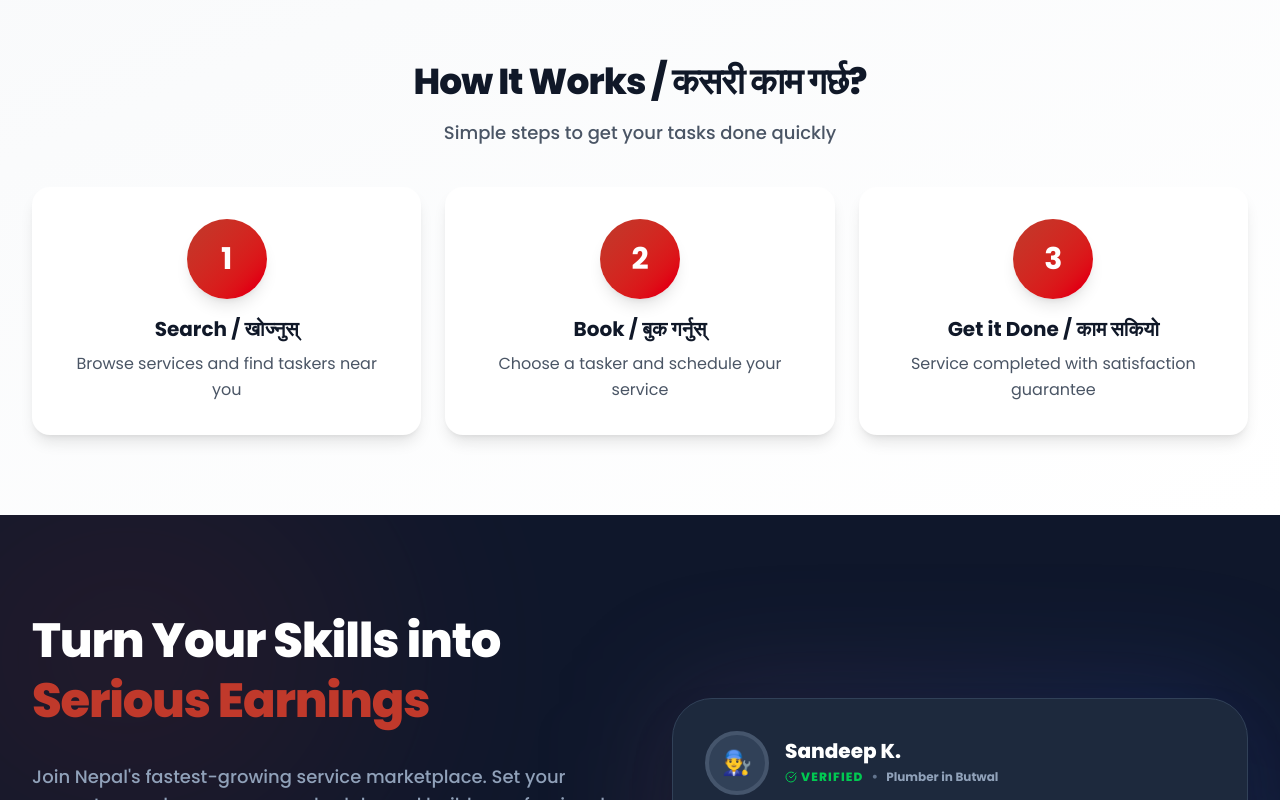
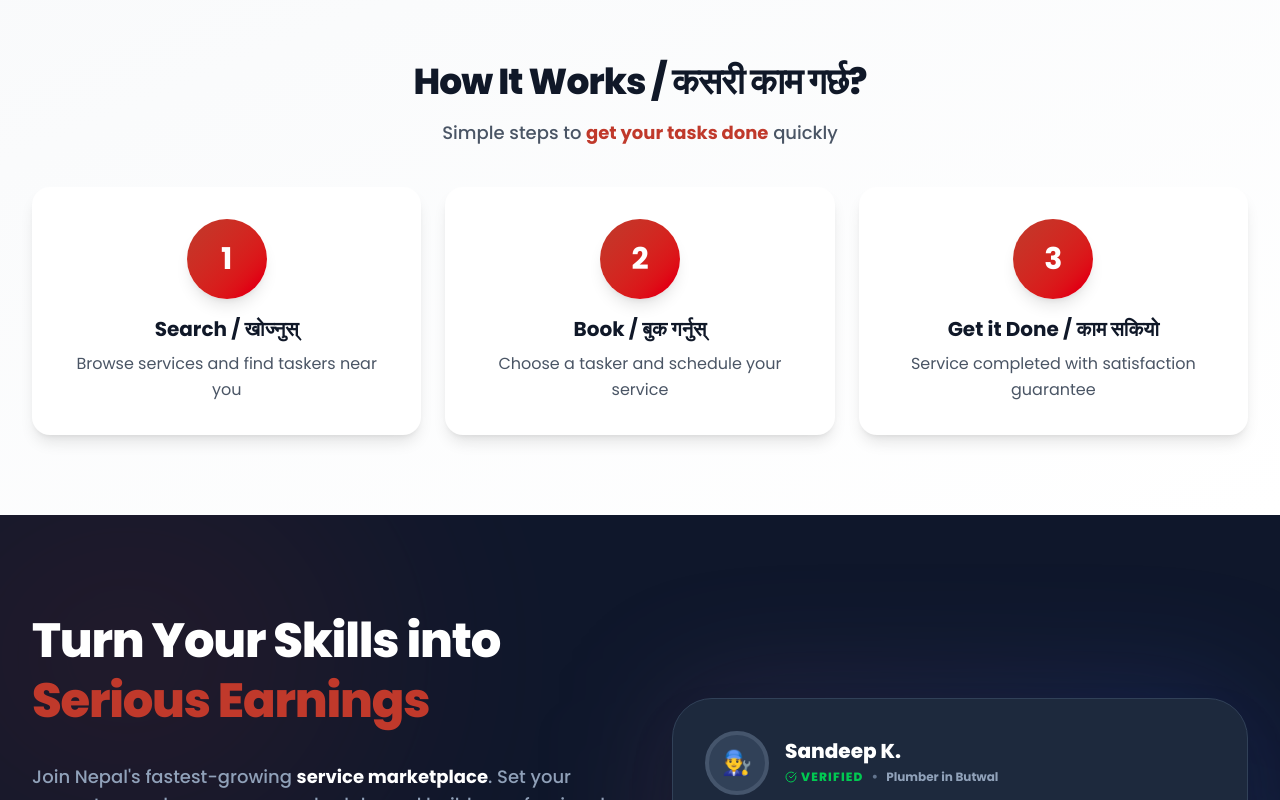
Before and after one commit to lngiri/sewakhoj, a Next.js app: page / in a window 1280 px wide. Shown: the part 1560-2360 px from the top of the page. Built offline with nearby package versions, Linux system fonts and the light colour scheme; no server answers; the database is empty.

Commit message:
chore(seo): Implement strategic internal linking to distribute link juice and improve crawlability

```diff
--- a/src/app/page.tsx
+++ b/src/app/page.tsx
@@ -102,7 +102,7 @@ export default function Home() {
                 "name": "What if I am not satisfied with the work?",
                 "acceptedAnswer": {
                   "@type": "Answer",
-                  "text": "We offer a satisfaction guarantee. If the work is not up to the standard, you can report it via our Support Desk, and we will help resolve the issue or process a refund."
+                  "text": "We offer a satisfaction guarantee. If the work is not up to the standard, you can report it via our <a href='/contact'>Support Desk</a>, and we will help resolve the issue or process a refund."
                 }
               },
               {
@@ -201,7 +201,7 @@ export default function Home() {
             How It Works / कसरी काम गर्छ?
           </h2>
           <p className="text-base md:text-lg text-center text-gray-600 mb-10 max-w-2xl mx-auto leading-relaxed font-medium">
-            Simple steps to get your tasks done quickly
+            Simple steps to <Link href="/browse" className="text-sewakhoj-red hover:underline font-bold">get your tasks done</Link> quickly
           </p>
           <div className="steps grid grid-cols-1 md:grid-cols-3 gap-6">
             {[
@@ -236,7 +236,7 @@ export default function Home() {
                 <span className="text-sewakhoj-red">Serious Earnings</span>
               </h2>
               <p className="text-lg text-slate-400 font-medium max-w-xl mx-auto lg:mx-0">
-                Join Nepal's fastest-growing service marketplace. Set your own rates, work on your own schedule, and build a professional reputation.
+                Join Nepal&apos;s fastest-growing <Link href="/browse" className="text-white hover:underline decoration-sewakhoj-red font-bold">service marketplace</Link>. Set your own rates, work on your own schedule, and build a professional reputation.
               </p>
               <div className="grid grid-cols-1 sm:grid-cols-2 gap-6">
                 <div className="flex items-start gap-4 text-left">
@@ -459,11 +459,11 @@ export default function Home() {
               },
               {
                 q: "What if I am not satisfied with the work?",
-                a: "We offer a satisfaction guarantee. If the work is not up to the standard, you can report it via our Support Desk, and we will help resolve the issue or process a refund."
+                a: <>We offer a satisfaction guarantee. If the work is not up to the standard, you can report it via our <Link href="/faq" className="text-blue-600 hover:underline font-semibold">Support Desk</Link>, and we will help resolve the issue or process a refund.</>
               },
               {
                 q: "Can I become a tasker too?",
-                a: "Absolutely! If you have a skill like plumbing, cleaning, or tutoring, click on 'Become a Tasker' to sign up and start earning today."
+                a: <>Absolutely! If you have a skill like <Link href="/browse?service=plumbing" className="text-blue-600 hover:underline font-semibold">plumbing</Link>, <Link href="/browse?service=cleaning" className="text-blue-600 hover:underline font-semibold">cleaning</Link>, or <Link href="/browse?service=tutoring" className="text-blue-600 hover:underline font-semibold">tutoring</Link>, click on 'Become a Tasker' to sign up and start earning today.</>
               },
               {
                 q: "How fast can I get a service?",
```
